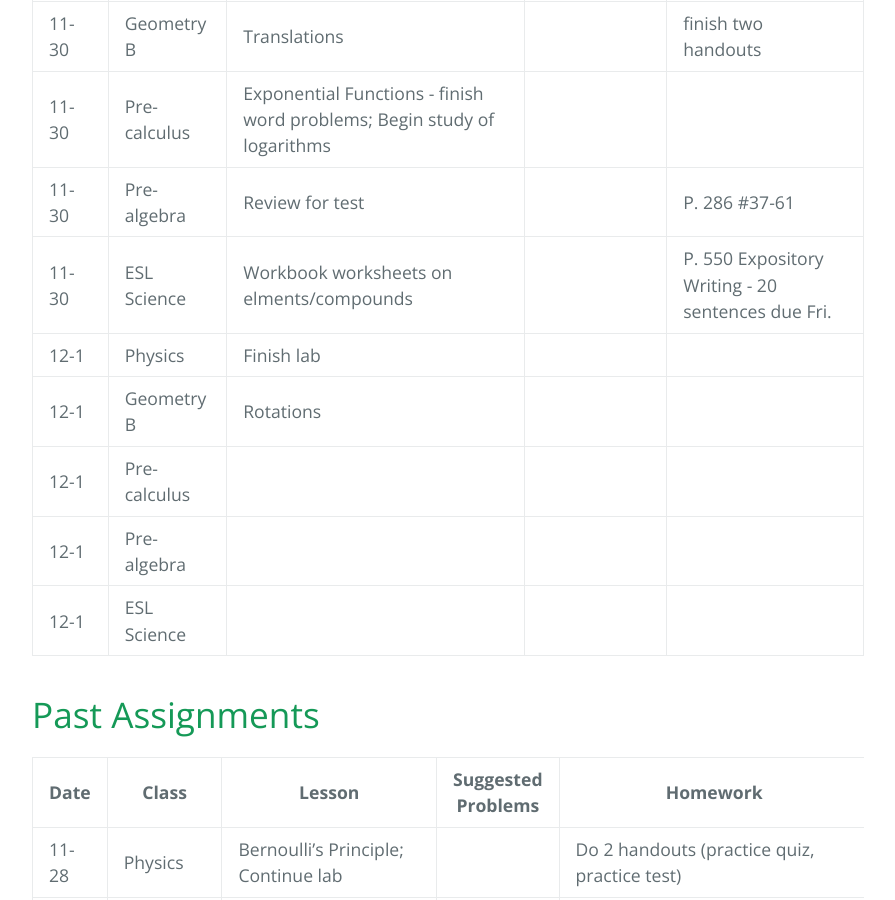
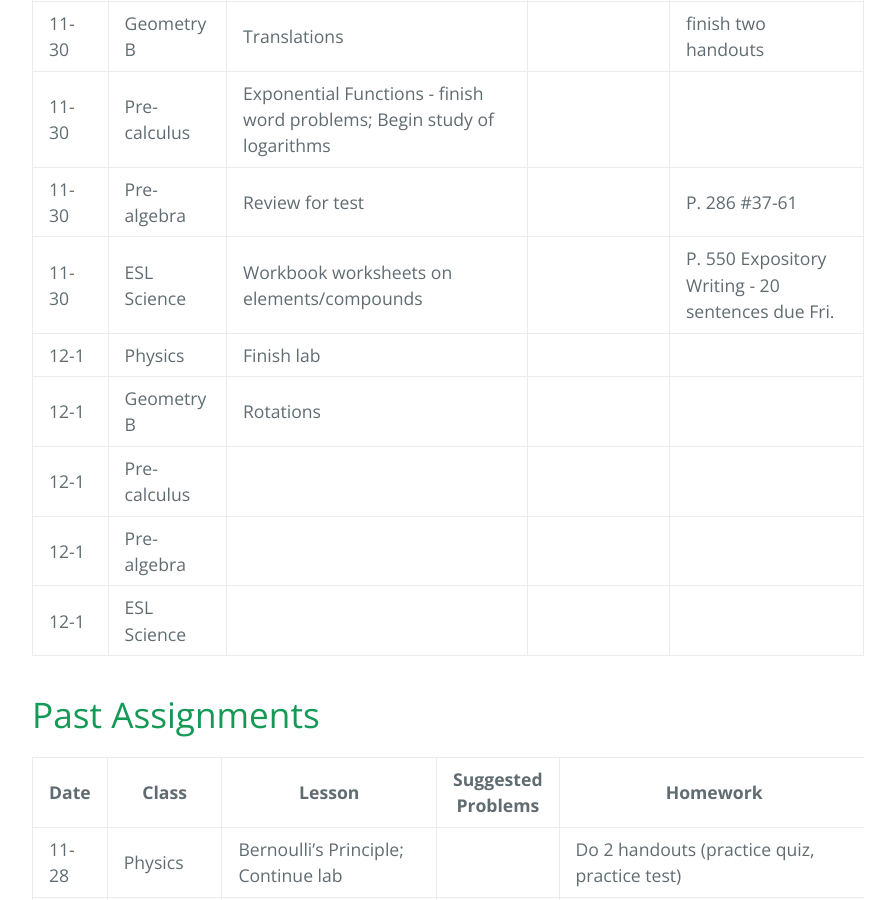
Before and after one commit to gpayoo/gpayoo, a Jekyll site: the page built from index.md, in a window 1280 px wide and 900 px high, scrolled down 707 px. Shown: the whole window, without its empty margins (192-1087 px from the left). Built offline with Jekyll 4.4.1, drawn with Linux system fonts in a browser that asks for light colours; our own code applies the rules of GitHub Pages for plain Markdown files.

Commit message:
Update index.md

```diff
--- a/index.md
+++ b/index.md
@@ -14,7 +14,7 @@ layout: default
 | 11-30 | Geometry B | Translations | | finish two handouts
 | 11-30 | Pre-calculus | Exponential Functions - finish word problems; Begin study of logarithms   | |
 | 11-30 | Pre-algebra | Review for test  | | P. 286 #37-61
-| 11-30 | ESL Science | Workbook worksheets on elments/compounds |  | P. 550 Expository Writing - 20 sentences due Fri.
+| 11-30 | ESL Science | Workbook worksheets on elements/compounds |  | P. 550 Expository Writing - 20 sentences due Fri.
 | 12-1 | Physics |  Finish lab | |
 | 12-1 | Geometry B | Rotations | |
 | 12-1 | Pre-calculus |   | |
```
